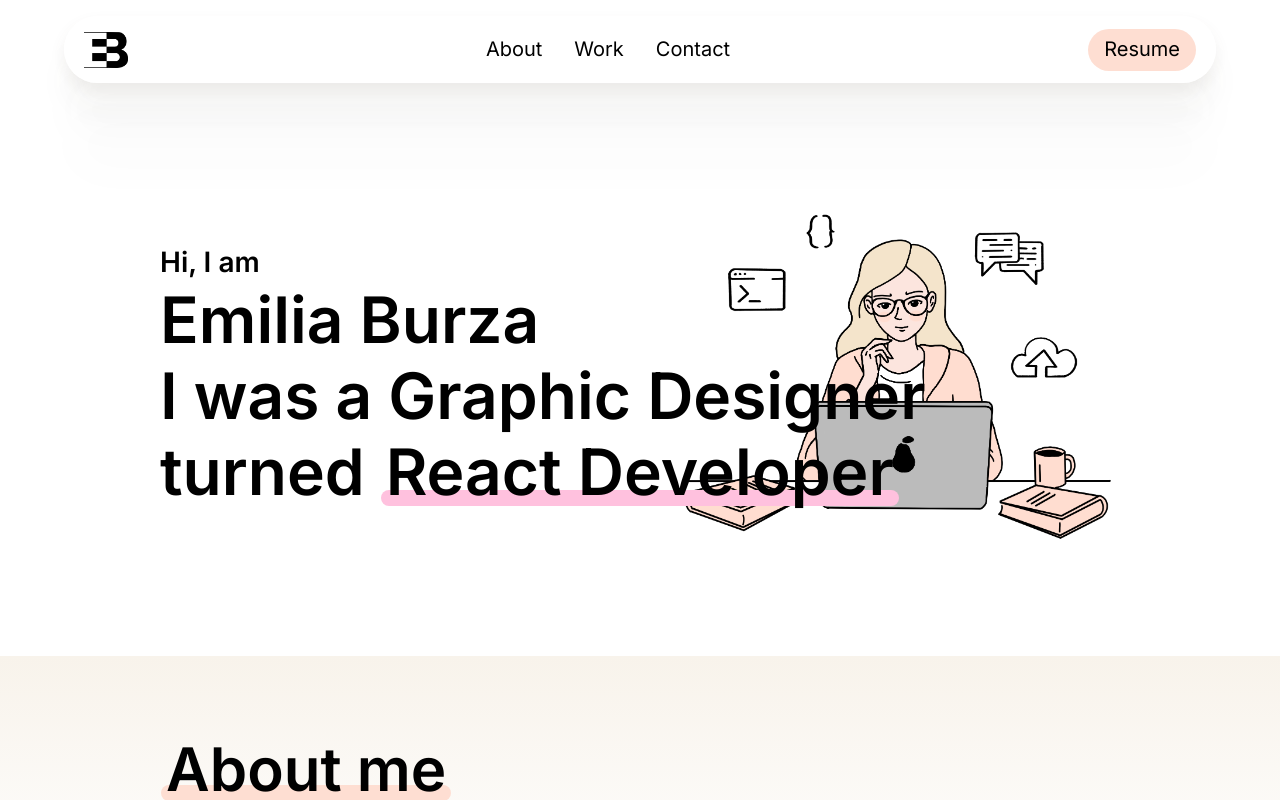
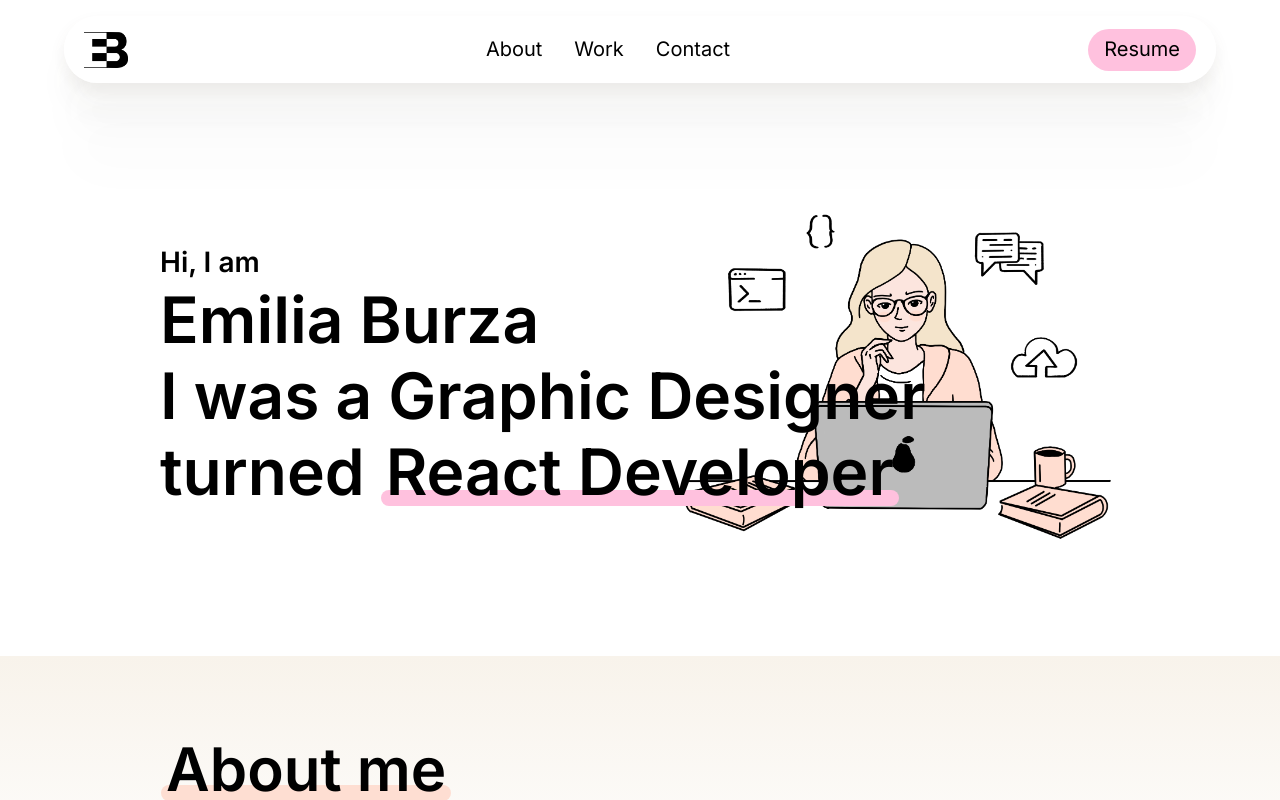
Before and after one commit to eburza/portfolio-emilia-burza, a React (Vite) app: page / in a window 1280 px wide. In both pictures the pointer is over the button "Resume". Shown: the top 800 px of the page. Built offline with nearby package versions, Linux system fonts and the light colour scheme.

Commit message:
Add styling to links and button when hover

```diff
--- a/src/css/base/reset.scss
+++ b/src/css/base/reset.scss
@@ -28,6 +28,10 @@ button {
     background: none;
 }
 
+.resume-button:hover {
+    background-color: $pastel-pink;
+}
+
 a {
     text-decoration: none;
     color: inherit;
@@ -36,3 +40,8 @@ a {
 ul, ol {
     list-style: none;
 }
+
+ul a:hover {
+    border-bottom: 2px solid $pastel-pink;
+    cursor: pointer;
+}
--- a/src/css/styles.css
+++ b/src/css/styles.css
@@ -427,6 +427,10 @@ button {
   background: none;
 }
 
+.resume-button:hover {
+  background-color: #FFC1DE;
+}
+
 a {
   text-decoration: none;
   color: inherit;
@@ -434,6 +438,11 @@ a {
 
 ul, ol {
   list-style: none;
+}
+
+ul a:hover {
+  border-bottom: 2px solid #FFC1DE;
+  cursor: pointer;
 }
 
 :root {
```
Also changed, not shown: 1 other file (tests, documents, lock files or other folders).
